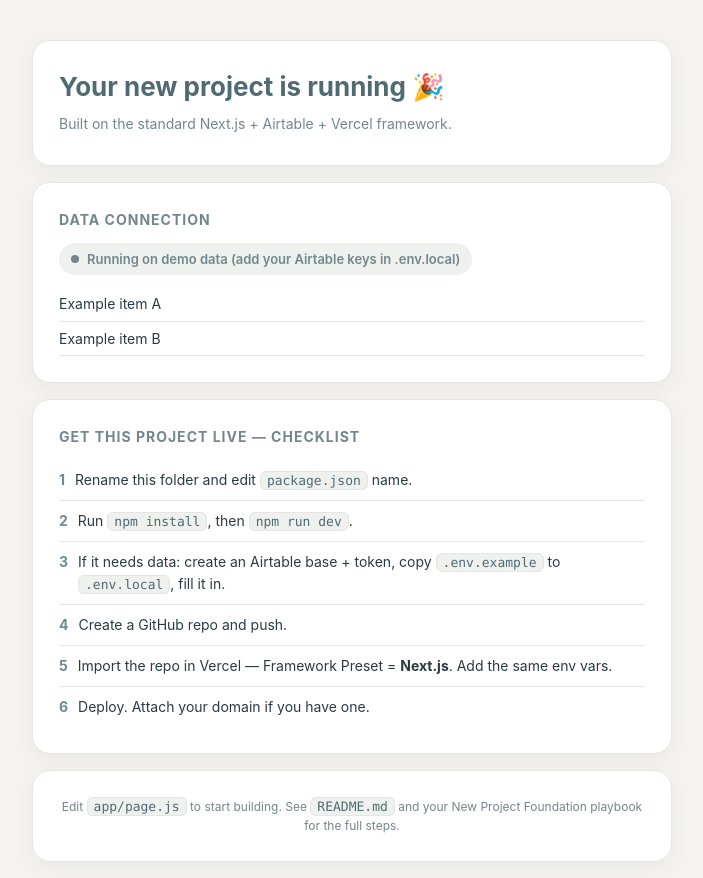
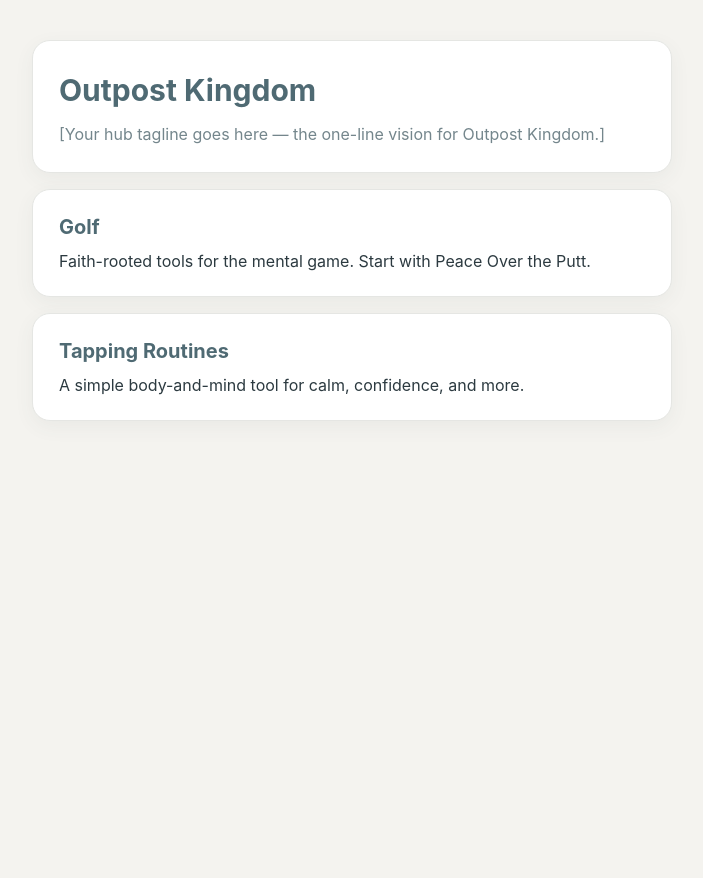
Before and after one commit to jordanfooteserves/outpostkingdom, a Next.js app: page / in a window 1280 px wide. Shown: the whole page, without its empty margins (288-991 px from the left). After the commit the page ends 800 px from the top, so only its background shows below. Built offline with nearby package versions, Linux system fonts and the light colour scheme.

Commit message:
Add Outpost Kingdom hub, golf/peace spoke, and tapping page

```diff
--- a/app/globals.css
+++ b/app/globals.css
@@ -32,3 +32,31 @@ code{background:#eef1ee;border:1px solid var(--line);border-radius:6px;padding:1
 .items{margin-top:12px;font-size:14px}
 .items li{padding:6px 0;border-bottom:1px solid var(--line);list-style:none}
 .foot{font-size:12px;color:var(--muted);text-align:center}
+
+/* --- Outpost Kingdom hub + spoke pages --- */
+:root{ --green:#2E5D4B; --green-dark:#25493b; --gold:#C8A24B; }
+.lead{color:var(--muted);font-size:16px;margin-top:8px}
+.hero h1{font-size:30px}
+.hero.green h1{color:var(--green)}
+.crumb{margin:0 0 8px}
+.crumb a{color:var(--muted);text-decoration:none;font-size:13px}
+.spoke{display:block;background:var(--card);border:1px solid var(--line);border-radius:18px;padding:22px 26px;margin-bottom:16px;text-decoration:none;color:var(--ink);box-shadow:0 6px 20px rgba(60,80,88,.06);transition:transform .12s ease, box-shadow .12s ease}
+.spoke:hover{transform:translateY(-2px);box-shadow:0 10px 26px rgba(60,80,88,.10)}
+.spoke-title{font-size:20px;text-transform:none;letter-spacing:0;color:var(--brand-dark);margin-bottom:6px}
+.btn{display:inline-block;background:var(--green);color:#fff;border:0;border-radius:10px;padding:12px 22px;font-weight:700;text-decoration:none;cursor:pointer;font-size:15px}
+.btn:hover{background:var(--green-dark)}
+.btn-gold{background:var(--gold);color:#3a2f12;margin-top:14px}
+.btn-gold:hover{background:#b8933f}
+.videowrap{position:relative;padding-top:56.25%;border-radius:12px;overflow:hidden;border:1px solid var(--line);margin:6px 0 10px}
+.videowrap iframe{position:absolute;inset:0;width:100%;height:100%;border:0}
+.credit{font-size:12px;color:var(--muted)}
+.muted2{color:var(--muted);font-size:14px;margin-bottom:10px}
+.pill{display:inline-block;background:#eef1ee;color:var(--muted);border-radius:20px;padding:3px 10px;font-size:12px;font-weight:600;white-space:nowrap}
+.formrow{display:flex;flex-wrap:wrap;gap:10px;margin-top:12px}
+.kitform input{flex:1 1 180px;padding:12px 13px;border:1px solid var(--line);border-radius:10px;font-size:15px;font-family:inherit;background:#fff}
+.fine{font-size:12px;color:var(--muted);margin-top:10px}
+.routines{margin-top:6px}
+.routines li{padding:11px 0;border-bottom:1px solid var(--line);font-size:15px;display:flex;justify-content:space-between;align-items:center;gap:12px}
+.routines li:last-child{border-bottom:none}
+.formkit-alert{list-style:none;margin:0 0 10px;padding:0;color:#c0492f;font-size:14px}
+.formkit-alert:empty{display:none}
--- a/app/layout.js
+++ b/app/layout.js
@@ -1,14 +1,11 @@
 import './globals.css';
 
 export const metadata = {
-  title: 'New Project',
-  description: 'Built on the standard Next.js + Airtable + Vercel framework.',
+  title: 'Outpost Kingdom',
+  description: 'Tools for freedom — on the course and off.',
 };
 
-export const viewport = {
-  width: 'device-width',
-  initialScale: 1,
-};
+export const viewport = { width: 'device-width', initialScale: 1 };
 
 export default function RootLayout({ children }) {
   return (
--- a/app/page.js
+++ b/app/page.js
@@ -1,63 +1,20 @@
-'use client';
-
-import { useEffect, useState } from 'react';
-
 export default function Home() {
-  const [data, setData] = useState(null);
-  const [error, setError] = useState(null);
-
-  useEffect(() => {
-    fetch('/api/example')
-      .then((r) => r.json())
-      .then(setData)
-      .catch((e) => setError(e.message));
-  }, []);
-
-  const connected = data && !data.demo && !data.error;
-
   return (
     <div className="wrap">
-      <div className="card">
-        <h1>Your new project is running 🎉</h1>
-        <div className="sub">Built on the standard Next.js + Airtable + Vercel framework.</div>
+      <div className="card hero">
+        <h1>Outpost Kingdom</h1>
+        <p className="lead">[Your hub tagline goes here — the one-line vision for Outpost Kingdom.]</p>
       </div>
 
-      <div className="card">
-        <h2>Data connection</h2>
-        <span className={`status${connected ? ' live' : ''}`}>
-          <span className="dot" />
-          {error
-            ? 'Error — check the console'
-            : !data
-            ? 'Checking…'
-            : connected
-            ? 'Connected to Airtable'
-            : 'Running on demo data (add your Airtable keys in .env.local)'}
-        </span>
-        {data && data.items && (
-          <ul className="items">
-            {data.items.map((it) => (
-              <li key={it.id}>{it.name || JSON.stringify(it)}</li>
-            ))}
-          </ul>
-        )}
-      </div>
+      <a className="spoke" href="/golf">
+        <h2 className="spoke-title">Golf</h2>
+        <p>Faith-rooted tools for the mental game. Start with Peace Over the Putt.</p>
+      </a>
 
-      <div className="card">
-        <h2>Get this project live — checklist</h2>
-        <ul>
-          <li className="check"><span className="box">1</span><span>Rename this folder and edit <code>package.json</code> name.</span></li>
-          <li className="check"><span className="box">2</span><span>Run <code>npm install</code>, then <code>npm run dev</code>.</span></li>
-          <li className="check"><span className="box">3</span><span>If it needs data: create an Airtable base + token, copy <code>.env.example</code> to <code>.env.local</code>, fill it in.</span></li>
-          <li className="check"><span className="box">4</span><span>Create a GitHub repo and push.</span></li>
-          <li className="check"><span className="box">5</span><span>Import the repo in Vercel — Framework Preset = <b>Next.js</b>. Add the same env vars.</span></li>
-          <li className="check"><span className="box">6</span><span>Deploy. Attach your domain if you have one.</span></li>
-        </ul>
-      </div>
-
-      <div className="card foot">
-        Edit <code>app/page.js</code> to start building. See <code>README.md</code> and your New Project Foundation playbook for the full steps.
-      </div>
+      <a className="spoke" href="/tapping">
+        <h2 className="spoke-title">Tapping Routines</h2>
+        <p>A simple body-and-mind tool for calm, confidence, and more.</p>
+      </a>
     </div>
   );
 }
```
Also changed, not shown: app/golf/page.js (added, +18 -0 lines), app/golf/peace/page.js (added, +53 -0 lines), app/tapping/page.js (added, +29 -0 lines), 1 other file (tests, documents, lock files or other folders).
